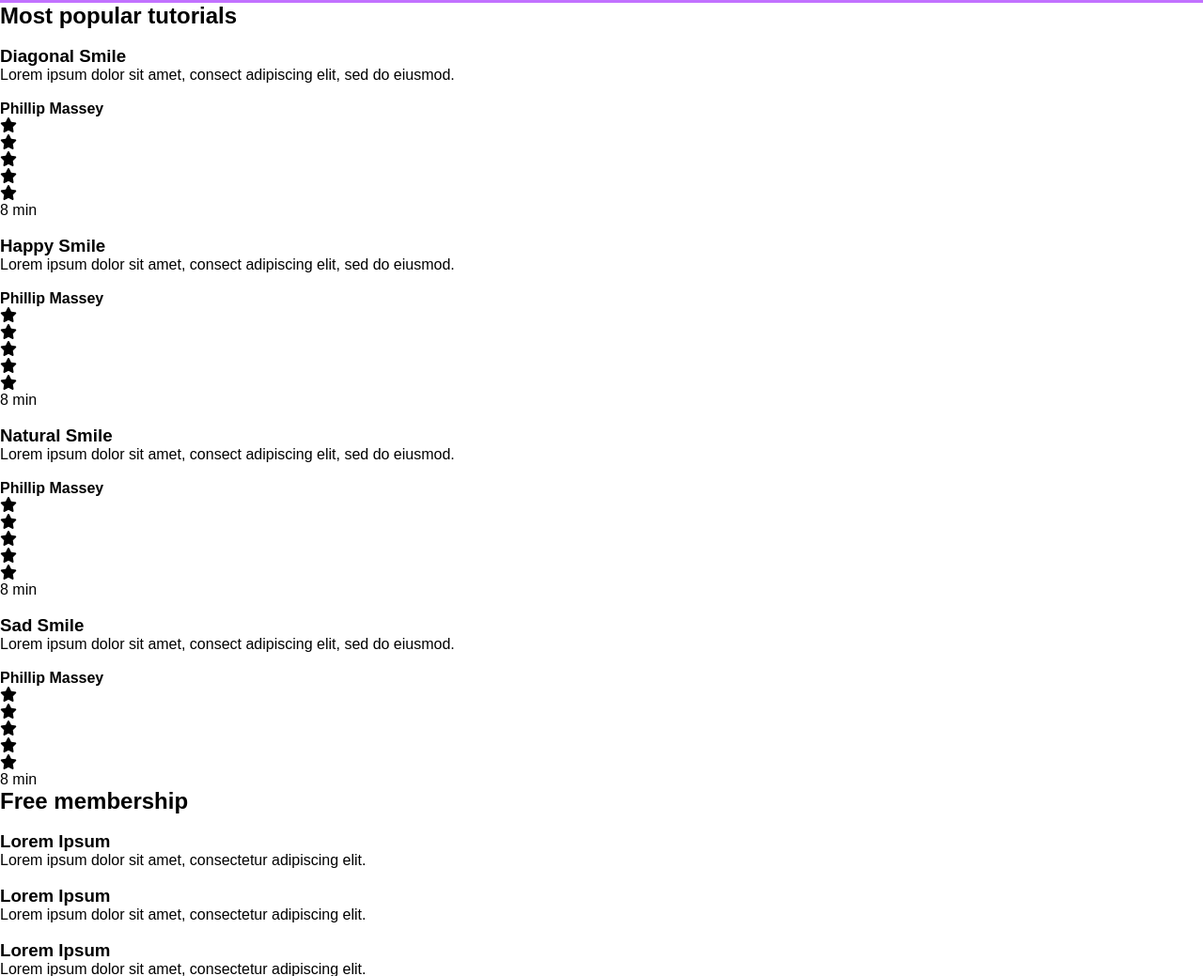
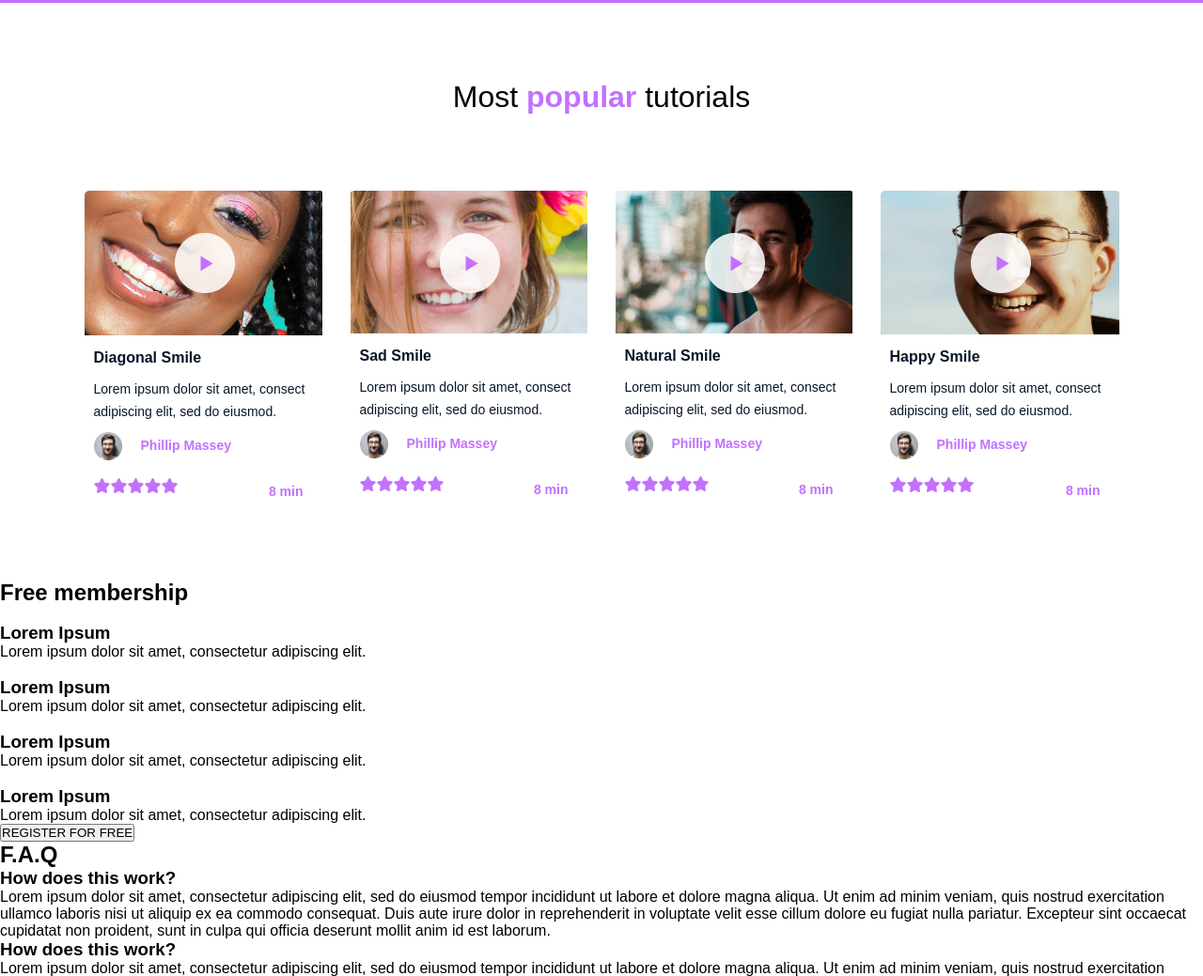
Before and after one commit to amnesia2k/alx_html_css, a plain HTML site: page css_advanced/index.html in a window 1280 px wide. Shown: the part 1429-2468 px from the top of the page at 94% size. Drawn offline with Linux system fonts and the light colour scheme; a web font is replaced by a local one.

Commit message:
finished videos section

```diff
--- a/css_advanced/index.html
+++ b/css_advanced/index.html
@@ -85,82 +85,88 @@
         </div>
       </section>
       <section class="videos-list">
-        <h2>Most popular tutorials</h2>
-        <div>
-          <img src="./images/Bitmap (1).png" alt="" />
+        <h2>Most <span>popular</span> tutorials</h2>
+        <div class="videos">
+          <div class="videos-card">
+            <img src="./assets/tuto_1.png" alt="tutorial video" />
             <h3>Diagonal Smile</h3>
             <p>
-            Lorem ipsum dolor sit amet, consect adipiscing elit, sed do eiusmod.
+              Lorem ipsum dolor sit amet, consect adipiscing elit, sed do
+              eiusmod.
             </p>
-          <div>
-            <img src="./images/1 (3).png" alt="" />
+            <div class="review-profile">
+              <img src="./assets/avatar.png" alt="" />
               <h4>Phillip Massey</h4>
             </div>
+            <div class="review">
               <div>
-            <div><i class="fa-solid fa-star"></i></div>
-            <div><i class="fa-solid fa-star"></i></div>
-            <div><i class="fa-solid fa-star"></i></div>
-            <div><i class="fa-solid fa-star"></i></div>
-            <div><i class="fa-solid fa-star"></i></div>
+                <i class="fa-solid fa-star"></i><i class="fa-solid fa-star"></i
+                ><i class="fa-solid fa-star"></i><i class="fa-solid fa-star"></i
+                ><i class="fa-solid fa-star"></i>
               </div>
               <p>8 min</p>
             </div>
-        <div>
-          <img src="./images/Bitmap (4).png" alt="" />
-          <h3>Happy Smile</h3>
+          </div>
+          <div class="videos-card">
+            <img src="./assets/tuto_2.png" alt="tutorial video" />
+            <h3>Sad Smile</h3>
             <p>
-            Lorem ipsum dolor sit amet, consect adipiscing elit, sed do eiusmod.
+              Lorem ipsum dolor sit amet, consect adipiscing elit, sed do
+              eiusmod.
             </p>
-          <div>
-            <img src="./images/1 (3).png" alt="" />
+            <div class="review-profile">
+              <img src="./assets/avatar.png" alt="" />
               <h4>Phillip Massey</h4>
             </div>
+            <div class="review">
               <div>
-            <div><i class="fa-solid fa-star"></i></div>
-            <div><i class="fa-solid fa-star"></i></div>
-            <div><i class="fa-solid fa-star"></i></div>
-            <div><i class="fa-solid fa-star"></i></div>
-            <div><i class="fa-solid fa-star"></i></div>
+                <i class="fa-solid fa-star"></i><i class="fa-solid fa-star"></i
+                ><i class="fa-solid fa-star"></i><i class="fa-solid fa-star"></i
+                ><i class="fa-solid fa-star"></i>
               </div>
               <p>8 min</p>
             </div>
-        <div>
-          <img src="./images/Bitmap (3).png" alt="" />
+          </div>
+          <div class="videos-card">
+            <img src="./assets/tuto_3.png" alt="tutorial video" />
             <h3>Natural Smile</h3>
             <p>
-            Lorem ipsum dolor sit amet, consect adipiscing elit, sed do eiusmod.
+              Lorem ipsum dolor sit amet, consect adipiscing elit, sed do
+              eiusmod.
             </p>
-          <div>
-            <img src="./images/1 (3).png" alt="" />
+            <div class="review-profile">
+              <img src="./assets/avatar.png" alt="" />
               <h4>Phillip Massey</h4>
             </div>
+            <div class="review">
               <div>
-            <div><i class="fa-solid fa-star"></i></div>
-            <div><i class="fa-solid fa-star"></i></div>
-            <div><i class="fa-solid fa-star"></i></div>
-            <div><i class="fa-solid fa-star"></i></div>
-            <div><i class="fa-solid fa-star"></i></div>
+                <i class="fa-solid fa-star"></i><i class="fa-solid fa-star"></i
+                ><i class="fa-solid fa-star"></i><i class="fa-solid fa-star"></i
+                ><i class="fa-solid fa-star"></i>
               </div>
               <p>8 min</p>
             </div>
-        <div>
-          <img src="./images/Bitmap (2).png" alt="" />
-          <h3>Sad Smile</h3>
+          </div>
+          <div class="videos-card">
+            <img src="./assets/tuto_4.png" alt="tutorial video" />
+            <h3>Happy Smile</h3>
             <p>
-            Lorem ipsum dolor sit amet, consect adipiscing elit, sed do eiusmod.
+              Lorem ipsum dolor sit amet, consect adipiscing elit, sed do
+              eiusmod.
             </p>
-          <div>
-            <img src="./images/1 (3).png" alt="" />
+            <div class="review-profile">
+              <img src="./assets/avatar.png" alt="" />
               <h4>Phillip Massey</h4>
             </div>
+            <div class="review">
               <div>
-            <div><i class="fa-solid fa-star"></i></div>
-            <div><i class="fa-solid fa-star"></i></div>
-            <div><i class="fa-solid fa-star"></i></div>
-            <div><i class="fa-solid fa-star"></i></div>
-            <div><i class="fa-solid fa-star"></i></div>
+                <i class="fa-solid fa-star"></i><i class="fa-solid fa-star"></i
+                ><i class="fa-solid fa-star"></i><i class="fa-solid fa-star"></i
+                ><i class="fa-solid fa-star"></i>
               </div>
               <p>8 min</p>
+            </div>
+          </div>
         </div>
       </section>
       <section>
--- a/css_advanced/styles.css
+++ b/css_advanced/styles.css
@@ -165,3 +165,90 @@ nav ul li a {
   line-height: 33.6px;
   text-align: left;
 }
+
+.videos {
+  display: flex;
+  justify-content: center;
+  gap: 30px;
+}
+
+.videos-list {
+  padding: 80px 120px;
+}
+
+.videos-list h2 {
+  font-size: 32px;
+  font-weight: 300;
+  line-height: 40.22px;
+  text-align: center;
+  padding-bottom: 80px;
+}
+
+.videos-list h2 span {
+  font-size: 32px;
+  font-weight: 700;
+  line-height: 40.22px;
+  text-align: center;
+  color: var(--color-primary);
+}
+
+.videos-card {
+  width: 255px;
+}
+
+.videos-card h3,
+.videos-card p {
+  padding: 10px 10px 0 10px;
+}
+
+.videos-card h3 {
+  color: var(--color-secondary);
+  font-size: 16px;
+  font-weight: 700;
+  line-height: 20.11px;
+  text-align: left;
+}
+
+.videos-card p {
+  color: var(--color-secondary);
+  font-size: 14px;
+  font-weight: 400;
+  line-height: 24px;
+  text-align: left;
+}
+
+.review-profile {
+  display: flex;
+  align-items: center;
+  gap: 10px;
+}
+
+.review-profile img {
+  margin: 10px;
+  width: 30px;
+  height: 30px;
+}
+
+.review-profile h4 {
+  color: var(--color-primary);
+  font-size: 14px;
+  font-weight: 600;
+  line-height: 27px;
+  text-align: left;
+}
+
+.review {
+  display: flex;
+  align-items: center;
+  justify-content: space-between;
+  color: var(--color-primary);
+  padding: 0 10px;
+}
+
+.review p {
+  color: var(--color-primary);
+  font-size: 14px;
+  font-weight: 600;
+  line-height: 27px;
+  text-align: right;
+}
```
Also changed, not shown: css_advanced/assets/tuto_1.png (added), css_advanced/assets/tuto_2.png (added), css_advanced/assets/tuto_3.png (added), css_advanced/assets/tuto_4.png (added). Lines whose indentation alone changed are shown as unchanged.
